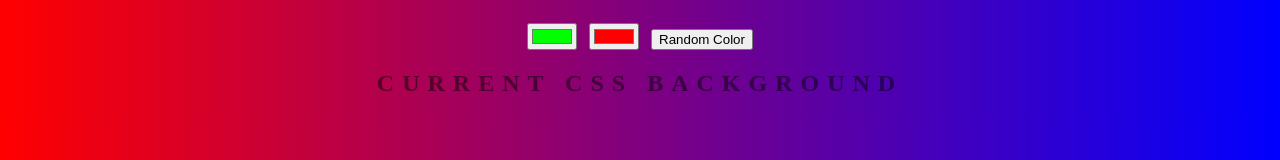
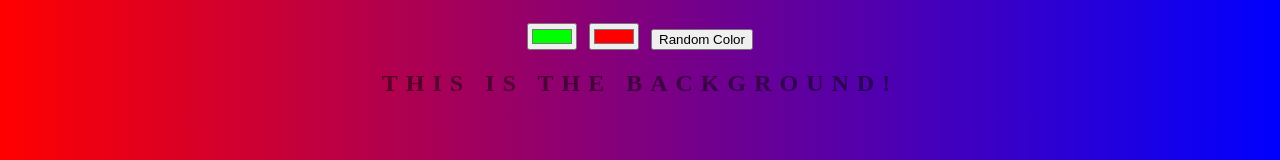
Before and after one commit to StevenB211/backgroungGenerator, a plain HTML site: page index.html in a window 1280 px wide. Shown: the part 182-342 px from the top of the page. Drawn offline with Linux system fonts and the light colour scheme.

Commit message:
changing text

```diff
--- a/index.html
+++ b/index.html
@@ -9,7 +9,7 @@
 	<input class="color1" type="color" name="color1" value="#00FF00">
 	<input class="color2" type="color" name="color2" value="#FF0000">
 	<input id="random" type="button" name="random" value="Random Color">
-	<h2>Current CSS Background</h2>
+	<h2>This is the backGround!</h2>
 	<h3></h3>
 
 	<script type="text/javascript" src="script.js"></script>
```
